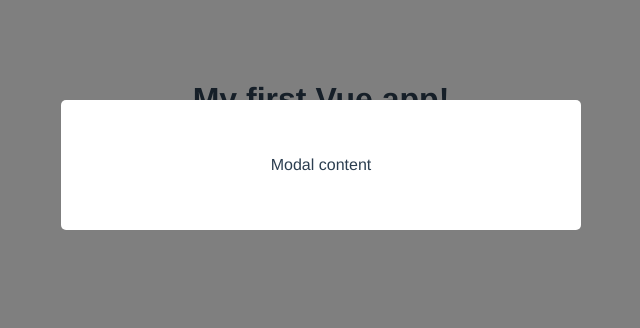
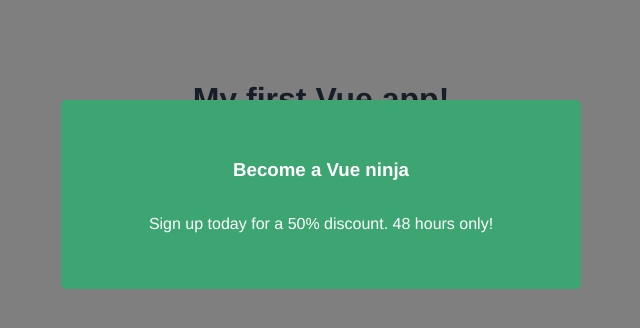
Before and after one commit to levimk/vue-course, a Vue app in the folder 3-modal-project/: page / in a window 1280 px wide. Shown: the top 328 px of the page, without its empty margins (319-959 px from the left). Built offline with nearby package versions, Linux system fonts and the light colour scheme.

Commit message:
25 passing data with props

```diff
--- a/3-modal-project/src/App.vue
+++ b/3-modal-project/src/App.vue
@@ -1,5 +1,8 @@
 <template>
-  <Modal />
+  <Modal
+    :header="header"
+    :text="text"
+    theme="sale"/>
   <div class="headline">
     <h1>{{ title }}</h1>
     <input type="text" ref="name">
@@ -14,7 +17,9 @@ export default {
   name: 'App',
   data () {
     return {
-      title: 'My first Vue app!'
+      title: 'My first Vue app!',
+      header: "Become a Vue ninja",
+      text: "Sign up today for a 50% discount. 48 hours only!"
     }
   },
   methods: {
--- a/3-modal-project/src/components/Modal.vue
+++ b/3-modal-project/src/components/Modal.vue
@@ -1,14 +1,17 @@
 <template>
   <div class="backdrop">
-      <div class="modal">
-          <p>Modal content</p>
+      <div
+        class="modal"
+        :class="{ sale: theme === 'sale' }">
+          <h3>{{ header }}</h3>
+          <p>{{ text }}</p>
       </div>
   </div>
 </template>
 
 <script>
 export default {
-
+    props: ['header', 'text', 'theme']
 }
 </script>
 
@@ -29,8 +32,25 @@ export default {
     max-height: 600px;
     padding: 40px 60px 40px 60px;
     display: flex;
-    flex-direction: row;
+    flex-direction: column;
     justify-content: center;
     align-items: center;
 }
+
+.modal h3 {
+    color: aquamarine;
+}
+
+.modal.sale {
+    background: rgb(61, 165, 113);
+}
+
+.modal.sale h3 {
+    color: white;
+    font-weight: bolder;
+}
+
+.modal.sale p {
+    color: white;
+}
 </style>
```
